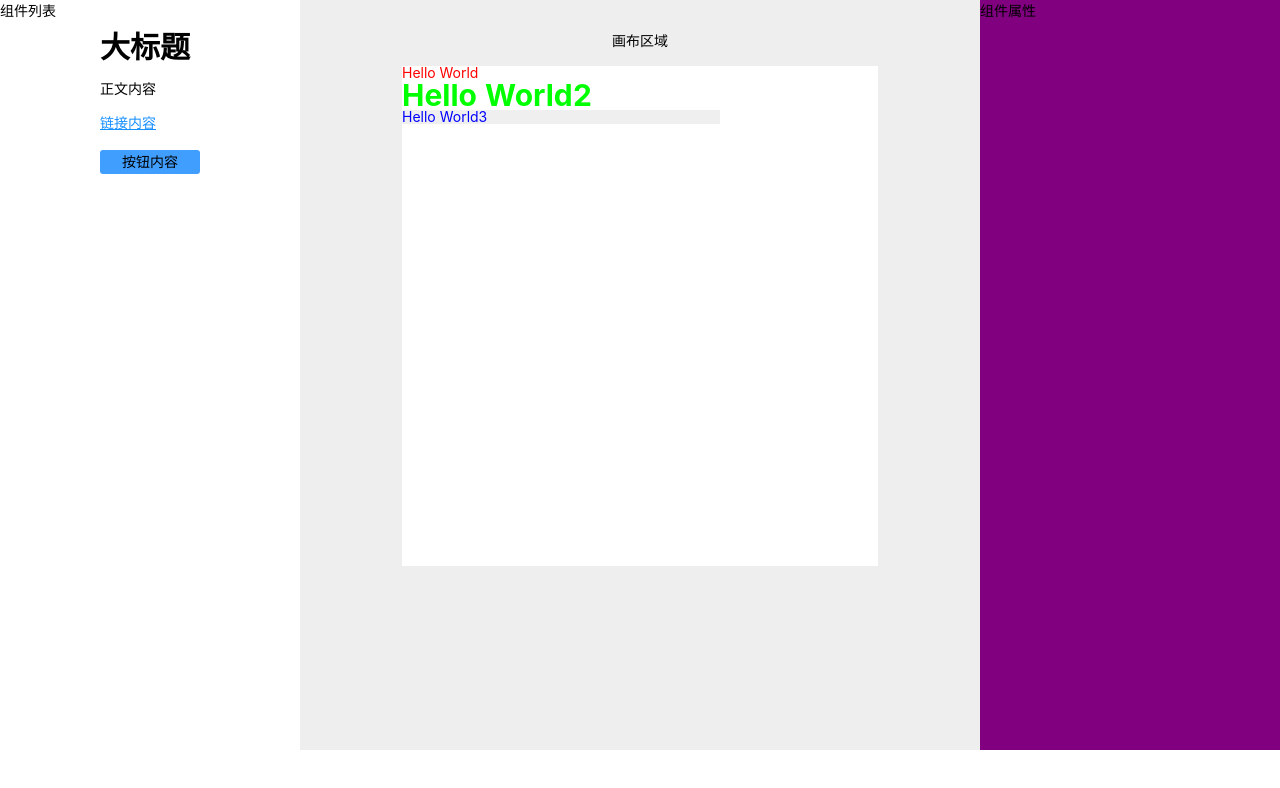
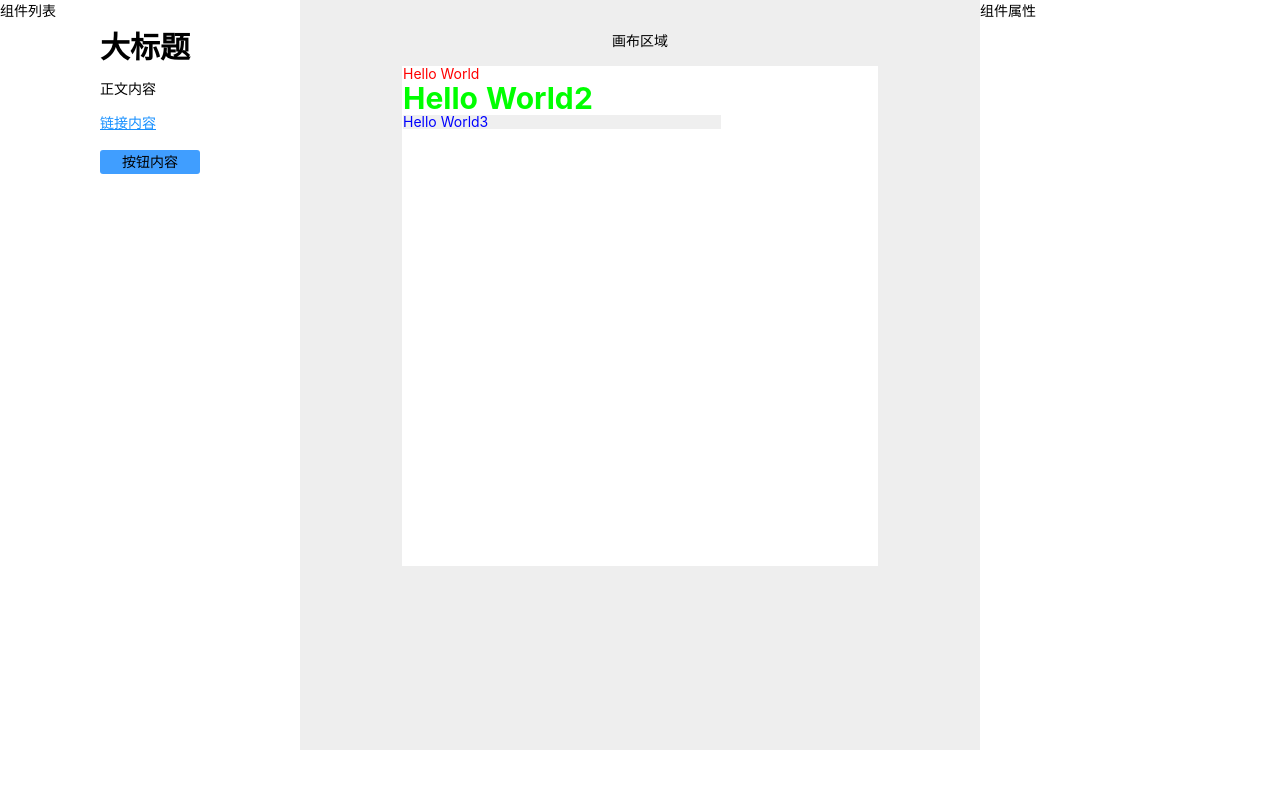
Before and after one commit to liaolonghui/lega_B, a Vue app: page /editor in a window 1280 px wide. Shown: the top 788 px of the page. Built offline with nearby package versions, Linux system fonts and the light colour scheme.

Commit message:
获取到当前正在编辑的组件

```diff
--- /dev/null
+++ b/src/components/EditorWrap.vue
@@ -0,0 +1,50 @@
+<template>
+  <div class="editor-wraper" :class="{ active: active }" @click="setActive(id)">
+    <slot></slot>
+  </div>
+</template>
+
+<script lang="ts">
+import { defineComponent } from "vue"
+
+export default defineComponent({
+  name: "editor-wrap",
+  emits: ["set-active"],
+  props: {
+    id: {
+      type: String,
+      required: true,
+    },
+    active: {
+      type: Boolean,
+      default: false,
+    },
+  },
+  setup(props, context) {
+    const setActive = (id: string) => {
+      context.emit("set-active", id)
+    }
+
+    return {
+      setActive,
+    }
+  },
+})
+</script>
+
+<style scoped>
+.editor-wraper {
+  padding: 0;
+  cursor: pointer;
+  border: 1px solid transparent;
+  user-select: none;
+}
+.editor-wraper:hover {
+  border: 1px dashed #ccc;
+}
+.editor-wraper.active {
+  border: 1px solid #0f0;
+  user-select: none;
+  z-index: 6666;
+}
+</style>
--- a/src/store/editor.ts
+++ b/src/store/editor.ts
@@ -8,7 +8,7 @@ export interface EditorProps {
   currentElement: string; // uuidv4
 }
 
-interface ComponentData {
+export interface ComponentData {
   name: string;
   props: { [key: string]: any };
   id: string; // 由uuidv4生成
@@ -34,6 +34,14 @@ const editor: Module<EditorProps, GlobalDataProps> = {
         props
       }
       state.components.push(newComponents)
+    },
+    setActive(state, id: string) {
+      state.currentElement = id
+    }
+  },
+  getters: {
+    getCurrentElement(state) {
+      return state.components.find(c => c.id === state.currentElement)
     }
   }
 }
--- a/src/views/Editor.vue
+++ b/src/views/Editor.vue
@@ -8,17 +8,23 @@
       <a-layout-content class="preview-container">
         <p>画布区域</p>
         <div class="preview-list" id="canvas-area">
-          <component
+          <editorWrap
             v-for="component in components"
             :key="component.id"
-            :is="component.name"
-            v-bind="component.props"
-          />
+            :id="component.id"
+            :active="component.id === currentElement?.id"
+            @setActive="setActive(component.id)"
+          >
+            <component :is="component.name" v-bind="component.props" />
+          </editorWrap>
         </div>
       </a-layout-content>
     </a-layout>
-    <a-layout-sider width="300" style="background: purple" class="setting">
+    <a-layout-sider width="300" style="background: #fff" class="setting">
       组件属性
+      <pre>
+        {{ currentElement?.props }}
+      </pre>
     </a-layout-sider>
   </a-layout>
 </template>
@@ -31,24 +37,39 @@ import LText from "@/components/LText.vue" // 使用LText组件
 import { TextComponentProps } from "@/defaultProps"
 import { defaultTextTemplates } from "../defaultTemplates" // 要在左侧展示的模板的数据
 import ComponentsList from "@/components/ComponentsList.vue" // 左侧展示模板的组件
+import editorWrap from "@/components/EditorWrap.vue"
+import { ComponentData } from "@/store/editor"
 
 export default defineComponent({
   components: {
     LText,
     ComponentsList,
+    editorWrap,
   },
   setup() {
     const store = useStore<GlobalDataProps>()
     const components = computed(() => store.state.editor.components)
 
-    const addItem = (props: TextComponentProps) => {
+    const addItem = (props: Partial<TextComponentProps>) => {
       store.commit("addComponent", props)
     }
+
+    // 设置当前正在编辑组件（id）
+    const setActive = (id: string) => {
+      store.commit("setActive", id)
+    }
+
+    // 获取当前编辑的组件
+    const currentElement = computed<ComponentData | null>(
+      () => store.getters.getCurrentElement
+    )
 
     return {
       components,
       defaultTextTemplates,
       addItem,
+      setActive,
+      currentElement,
     }
   },
 })
```
